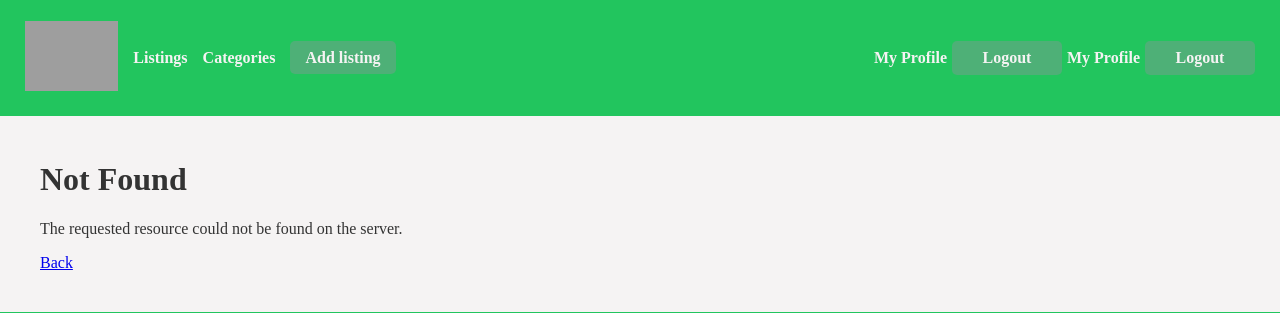
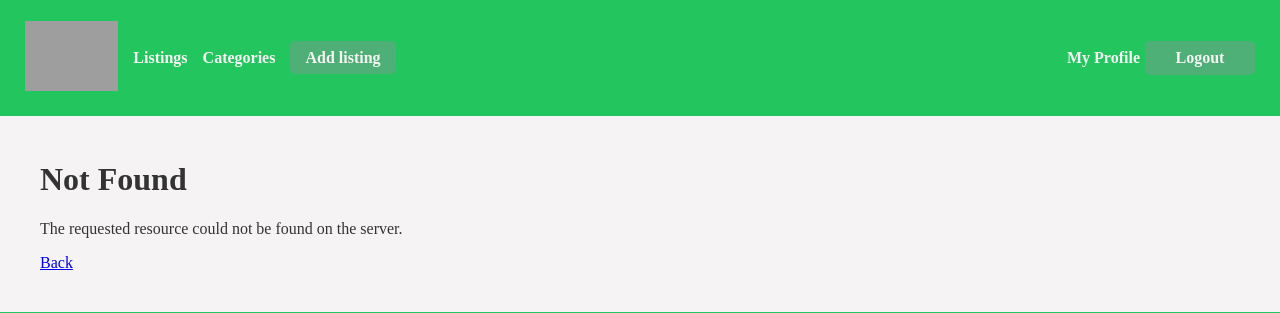
Before and after one commit to JasperK04/marketplace_project, a Flask app: page /edit/1 in a window 1280 px wide. Shown: the top 313 px of the page. Run offline with Flask 3, Linux system fonts and the light colour scheme; the visitor is signed in with stand-in values (Sample User, id 1); data that the repository does not hold is empty; grey boxes are pictures that could not be loaded.

Commit message:
Fix duplicated my profile and logout links

```diff
--- a/app/templates/base.html
+++ b/app/templates/base.html
@@ -50,12 +50,6 @@
                         <a class="btn" href="{{ url_for('routes.register' )}}">Sign Up!</a>
                     </div>
                 {% else %}
-                    {% if not current_user.is_anonymous %}
-                        <a href="{{ url_for('routes.profile_by_name', user_name=current_user.username) }}">My Profile</a>
-                    {% endif %}
-                <div class="logout">
-                    <a class="btn" href="{{ url_for('routes.logout')}}">Logout</a>
-                </div>
                     <a href="{{ url_for('routes.profile', user_id=current_user.id) }}">My Profile</a>
                     <div class="logout">
                         <a class="btn" href="{{ url_for('routes.logout')}}">Logout</a>
```
